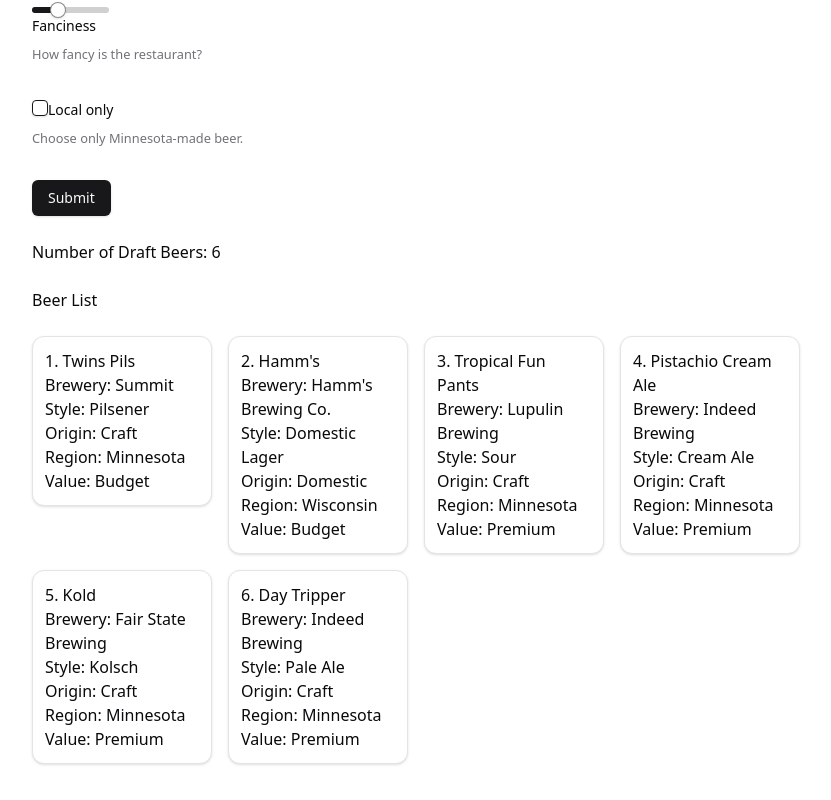
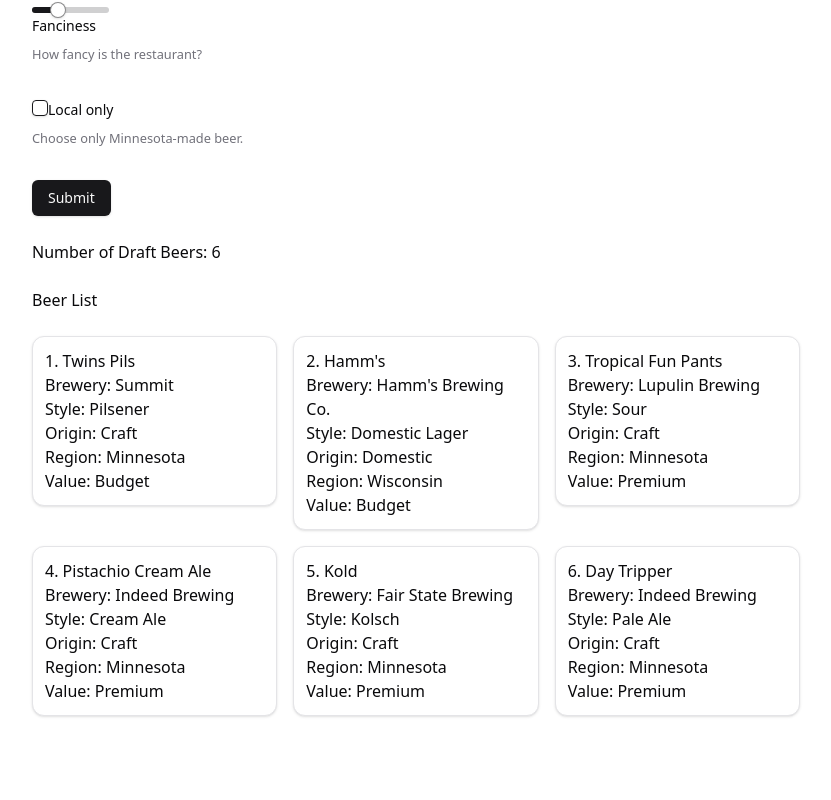
Before and after one commit to EricSorum/keg-curator, a React (Vite) app: page / in a window 1280 px wide. Shown: the part 456-1256 px from the top of the page, without its empty margins (224-1055 px from the left). After the commit the page ends 1208 px from the top, so only its background shows below. Built offline with nearby package versions, Linux system fonts and the light colour scheme.

Commit message:
Three columns instead of four

```diff
--- a/src/components/main-form/results.tsx
+++ b/src/components/main-form/results.tsx
@@ -33,7 +33,7 @@
     <div className="flex flex-col gap-6">
       <h1>Number of Draft Beers: {formResults.numberOfHandles}</h1>
       <h1>Beer List</h1>
-      <ul className="grid md:grid-cols-4 gap-4">
+      <ul className="grid md:grid-cols-3 gap-4">
         {beerMenu.map((beer, index) => {
           return (
             <li key={index}><BeerCard index={index} beer={beer} /></li>
--- a/src/output.css
+++ b/src/output.css
@@ -1338,6 +1338,10 @@
     grid-template-columns: repeat(4, minmax(0, 1fr));
   }
 
+  .md\:grid-cols-3 {
+    grid-template-columns: repeat(3, minmax(0, 1fr));
+  }
+
   .md\:text-sm {
     font-size: 0.875rem;
     line-height: 1.25rem;
```
